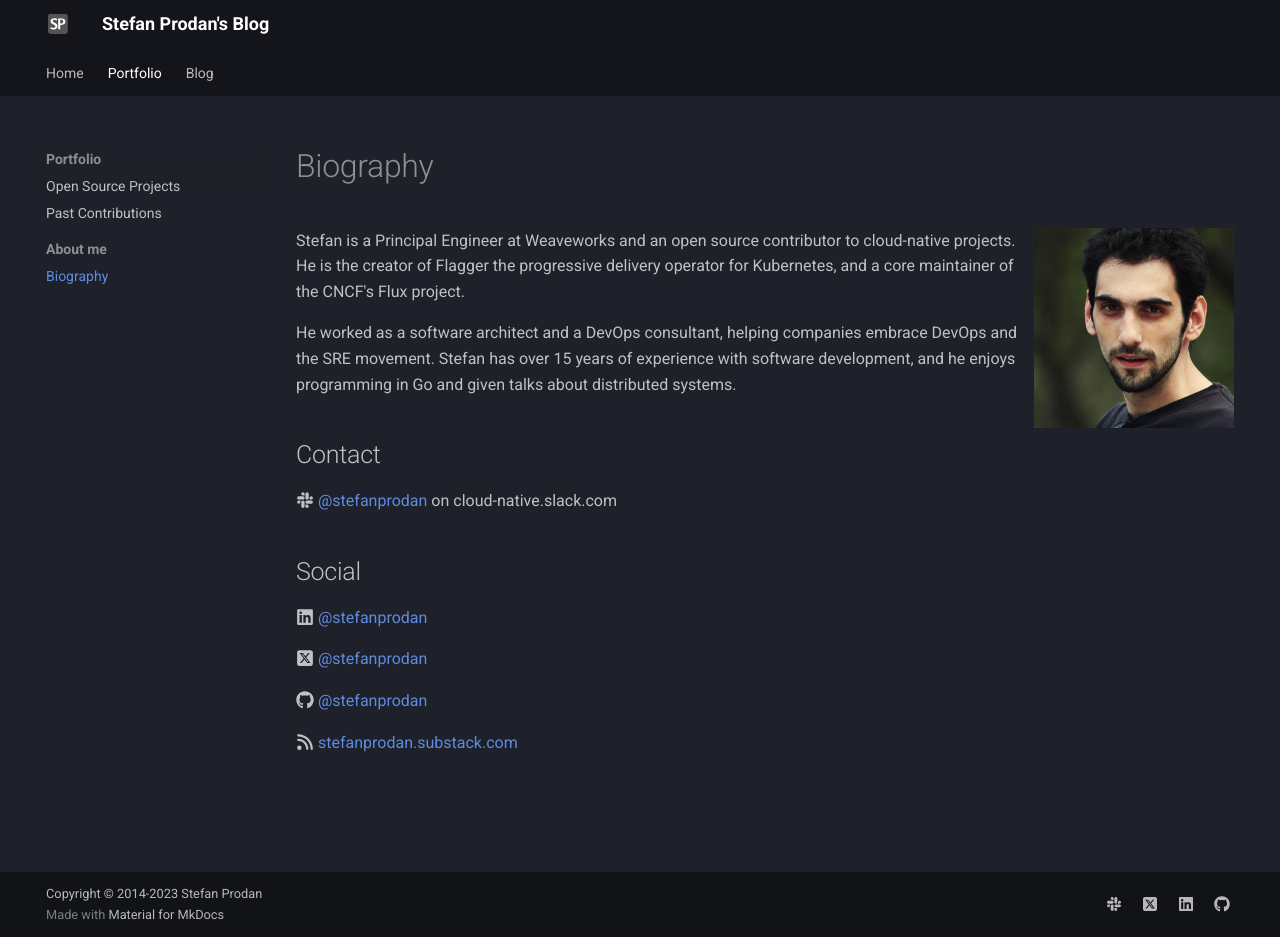
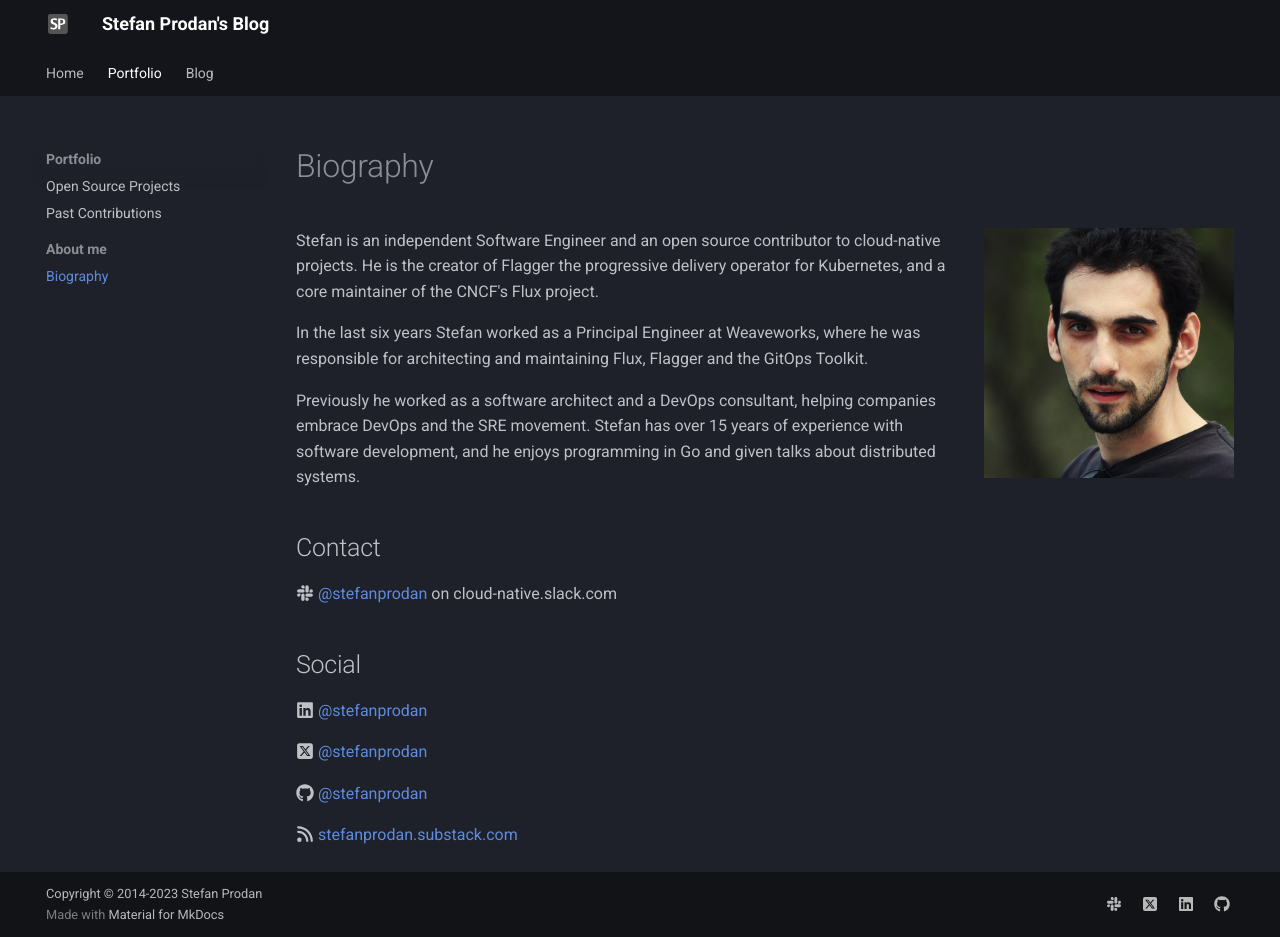
Before and after one commit to stefanprodan/stefanprodan, an MkDocs documentation site: the page built from docs/portfolio/biography.md, in a window 1280 px wide and 937 px high. Built offline with MkDocs 1.6.1 and Material for MkDocs 9.7.7, drawn with Linux system fonts in a browser that asks for light colours.

Commit message:
Add GitHub sponsor link
Signed-off-by: Stefan Prodan <stefan.prodan@gmail.com>

```diff
--- a/docs/portfolio/biography.md
+++ b/docs/portfolio/biography.md
@@ -5,16 +5,20 @@
 
 # Biography
 
-![stefanprodan](biography/stefan.jpeg){ align=right width="200" }
+![stefanprodan](biography/stefan.jpeg){ align=right width="250" }
 
-Stefan is a Principal Engineer at Weaveworks and
+Stefan is an independent Software Engineer and
 an open source contributor to cloud-native projects.
 He is the creator of Flagger the progressive delivery
 operator for Kubernetes, and a core maintainer
 of the CNCF's Flux project.
 
-He worked as a software architect and a DevOps consultant,
-helping companies embrace DevOps and the SRE movement.
+In the last six years Stefan worked as a Principal Engineer at Weaveworks,
+where he was responsible for architecting and maintaining
+Flux, Flagger and the GitOps Toolkit.
+
+Previously he worked as a software architect
+and a DevOps consultant, helping companies embrace DevOps and the SRE movement.
 Stefan has over 15 years of experience with software development,
 and he enjoys programming in Go and given talks about distributed systems.
 
--- a/docs/theme/home.html
+++ b/docs/theme/home.html
@@ -112,8 +112,11 @@
                 <a href="blog/" title="Blog" class="md-button md-button--primary">
                     Blog
                 </a>
-                <a href="portfolio/open-source/" title="Portfolio" class="md-button">
-                    Portfolio
+<!--                <a href="portfolio/open-source/" title="Portfolio" class="md-button">-->
+<!--                    Portfolio-->
+<!--                </a>-->
+                <a href="https://github.com/sponsors/stefanprodan" title="OSS Sponsor" class="md-button">
+                    Sponsor my OSS work
                 </a>
             </div>
         </div>
--- a/mkdocs.yml
+++ b/mkdocs.yml
@@ -10,7 +10,7 @@
   image: images/stefan.jpeg
   tagline: Stefan Prodan
   description: |
-    Principal Engineer at Weaveworks. Passionate about OSS, Cloud Native and Kubernetes.
+    Independent Software Engineer. Passionate about OSS, Cloud Native and Kubernetes.
     Core maintainer of CNCF projects: Flux, Flagger and the GitOps Toolkit.
 
 theme:
```
Also changed, not shown: docs/portfolio/open-source.md (+5 -0 lines).
